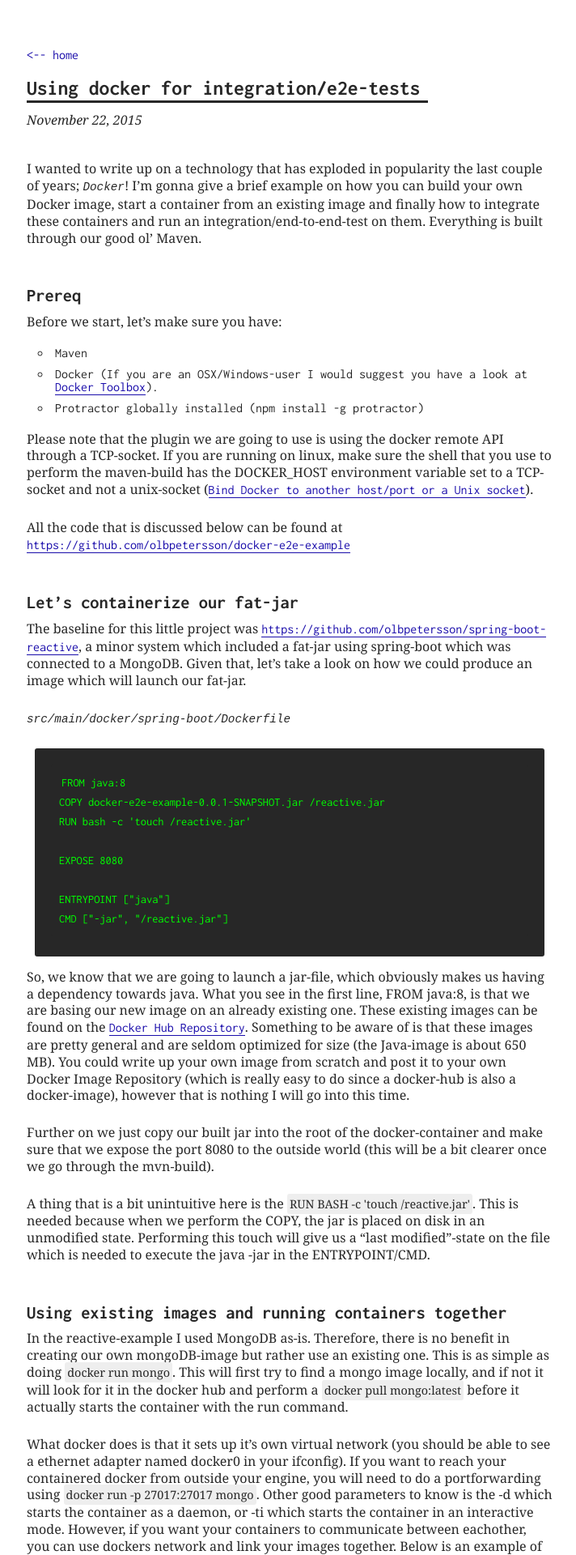
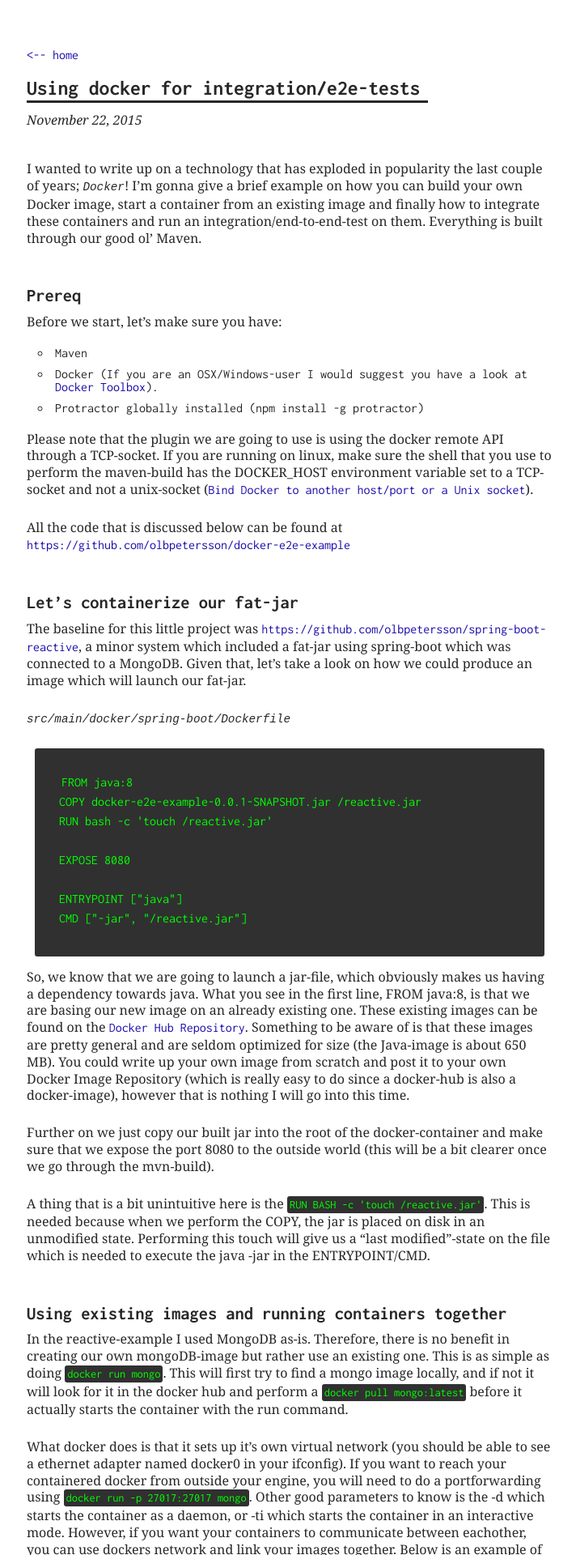
Before and after one commit to olbpetersson/olbpetersson.github.io, a Jekyll site: the page built from _posts/2015-11-22-docker-e2e.md, in a window 1280 px wide. Shown: the top 1920 px of the page at 81% size, without its empty margins (282-994 px from the left). Built offline with Jekyll 4.4.1, drawn with Linux system fonts in a browser that asks for light colours.

Commit message:
link and code css improvs

```diff
--- a/_sass/_config.scss
+++ b/_sass/_config.scss
@@ -1,7 +1,9 @@
 // COLORS
 $color-black: #272727;
 $color-white: #FFFFFF;
-$color-grey: #EEEEEE;
+$color-light-grey: #EEEEEE;
+$color-grey: #606060;
+$color-dark-grey: #303030;
 $color-link: #1A0DAB;
 $color-code: #00FF00;
 $color-hire-white: #FEFEFE;
--- a/assets/css/main.scss
+++ b/assets/css/main.scss
@@ -160,14 +160,13 @@ ul {
 		}
 		a {
 			padding-bottom: 1px;
-			border-bottom: 1px solid $color-link;
 			&:hover {
-				background-color: $color-grey;
+				background-color: $color-light-grey;
 				text-decoration: none;
 			}
 		}
 		blockquote {
-			border-left: 5px solid #696969;
+			border-left: 5px solid $color-grey;
 			padding-left: 1.2em;
 		  p {
 				font-family: serif;
@@ -211,7 +210,9 @@ ul {
 			padding: 3px;
 			font-size: 0.9em;
 			border-radius: 3px;
-			background: $color-grey;
+			font-family: "Inconsolata";
+			background: $color-dark-grey;
+			color: $color-code;
 		}
 		.highlight {
 			margin: 10px;
@@ -219,9 +220,10 @@ ul {
 			padding: 10px;
 			line-height: 1.5;
 			border-radius: 3px;
-			background: $color-black;
+			background: $color-dark-grey;
 			overfolow-x: scroll;
 			code {
+				font-size: 1em;
 				color: $color-code;
 				background: none;
 			}
```
Also changed, not shown: _posts/2015-11-22-docker-e2e.md (+9 -4 lines), me/index.md (+1 -1 lines).
